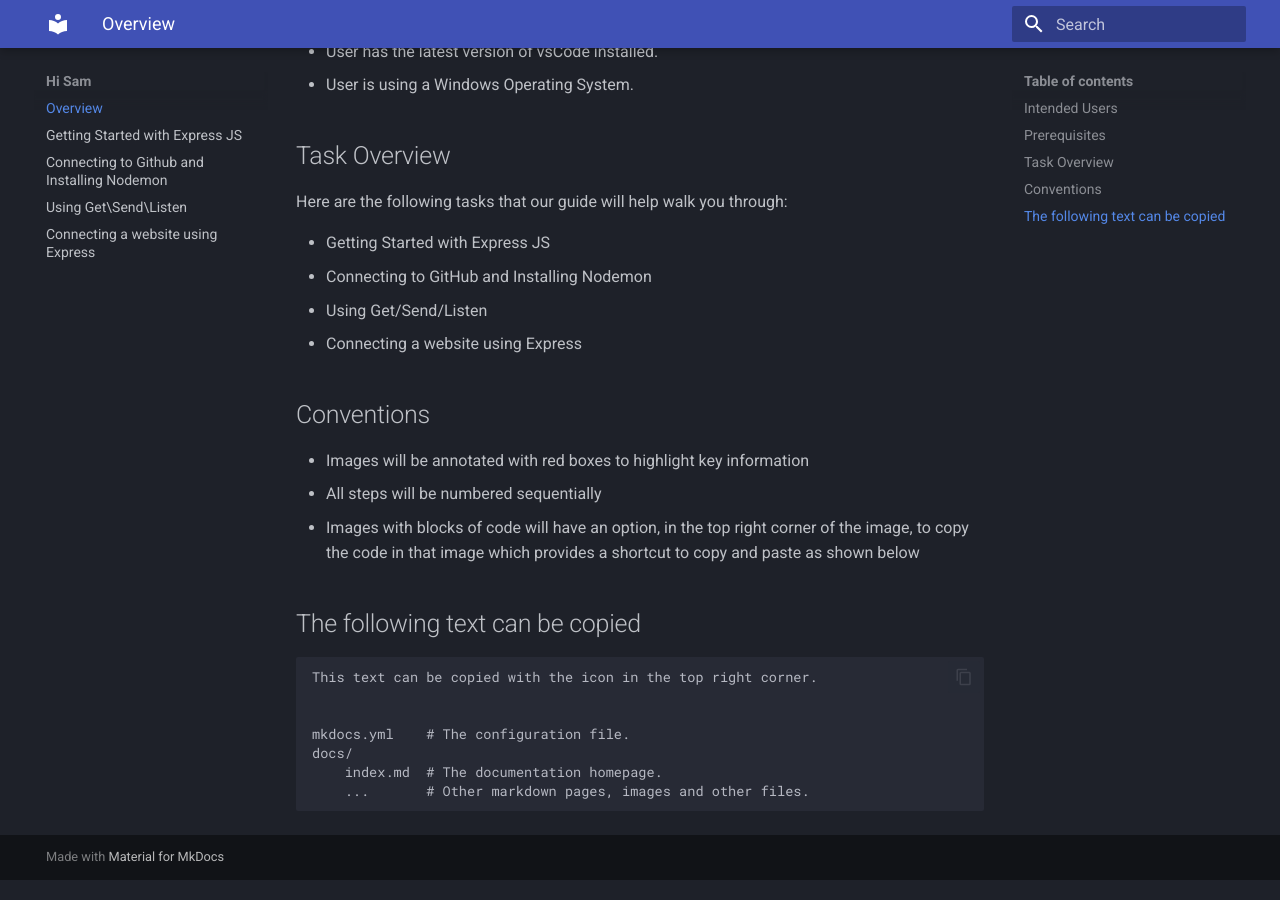
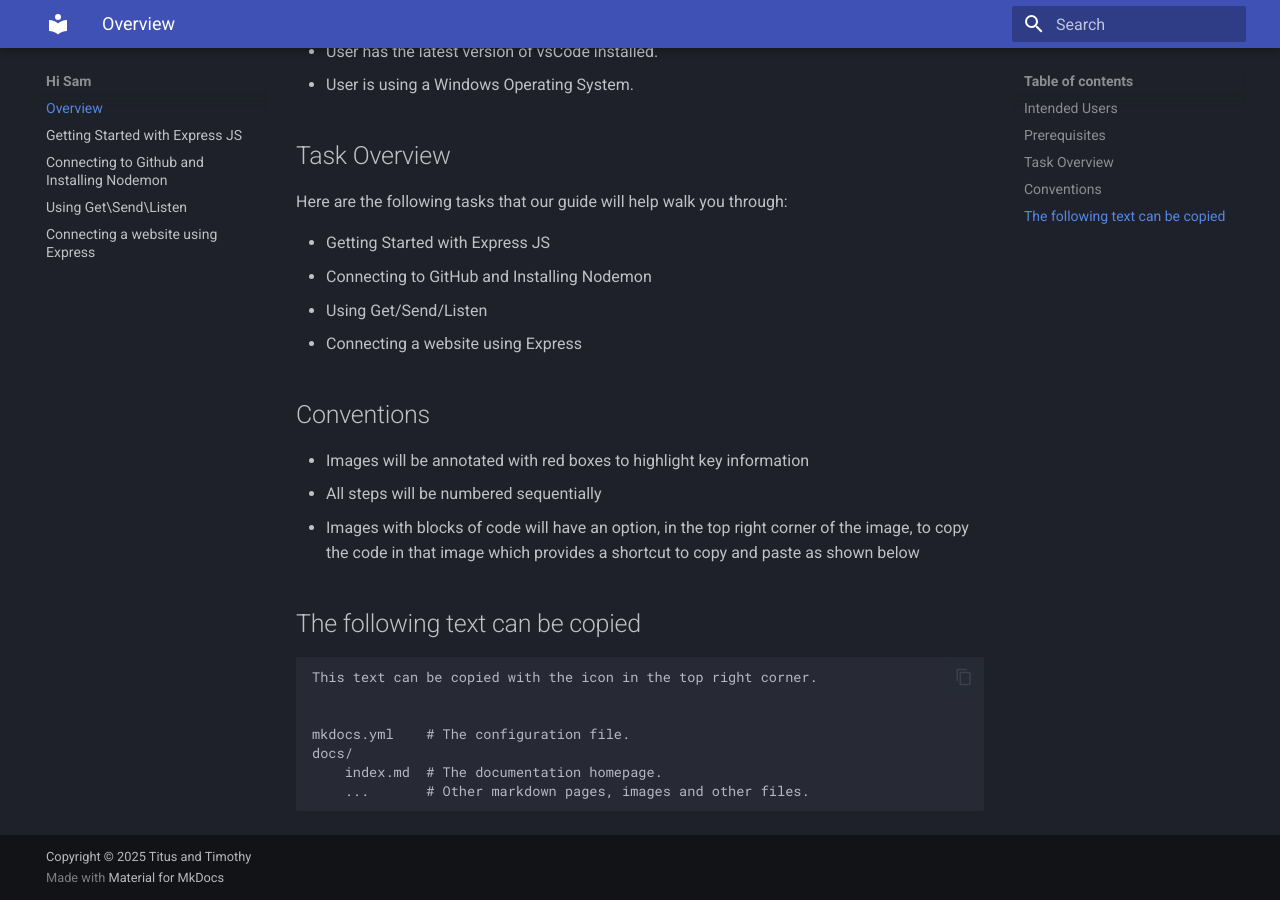
Before and after one commit to NBSutton98/COM-Documentation, an MkDocs documentation site: the page built from docs/index.md, in a window 1280 px wide and 900 px high, scrolled down 619 px. Built offline with MkDocs 1.6.1 and Material for MkDocs 9.7.7, drawn with Linux system fonts in a browser that asks for light colours.

Commit message:
Thanks Titus

```diff
--- a/mkdocs.yml
+++ b/mkdocs.yml
@@ -8,3 +8,38 @@
     scheme: slate
     primary: indigo
     accent: indigo
+markdown_extensions:
+  # emoji library for markdown file
+  - attr_list
+  - pymdownx.emoji:
+      emoji_index: !!python/name:material.extensions.emoji.twemoji
+      emoji_generator: !!python/name:material.extensions.emoji.to_svg
+
+  - pymdownx.highlight: #code highlights
+      anchor_linenums: true
+      line_spans: __span
+      pygments_lang_class: true
+  - pymdownx.inlinehilite
+  - pymdownx.snippets
+  - pymdownx.superfences
+  #Tabs
+  - pymdownx.tabbed:
+      alternate_style: true
+  #Adomition
+  - admonition
+  - pymdownx.details
+  #Reders Flow diagrams
+  - pymdownx.superfences:
+      custom_fences:
+        - name: mermaid
+          class: mermaid
+          format: !!python/name:pymdownx.superfences.fence_code_format
+            # extra:
+            #   social:
+            #     - icon: simple/youtube
+            #       link: https://youtube.com/@james-willett
+            #     - icon: simple/linkedin
+            #       link: https://linkedin.com/in/willettjames
+
+
+copyright: Copyright &copy; 2025 Titus and Timothy
```
